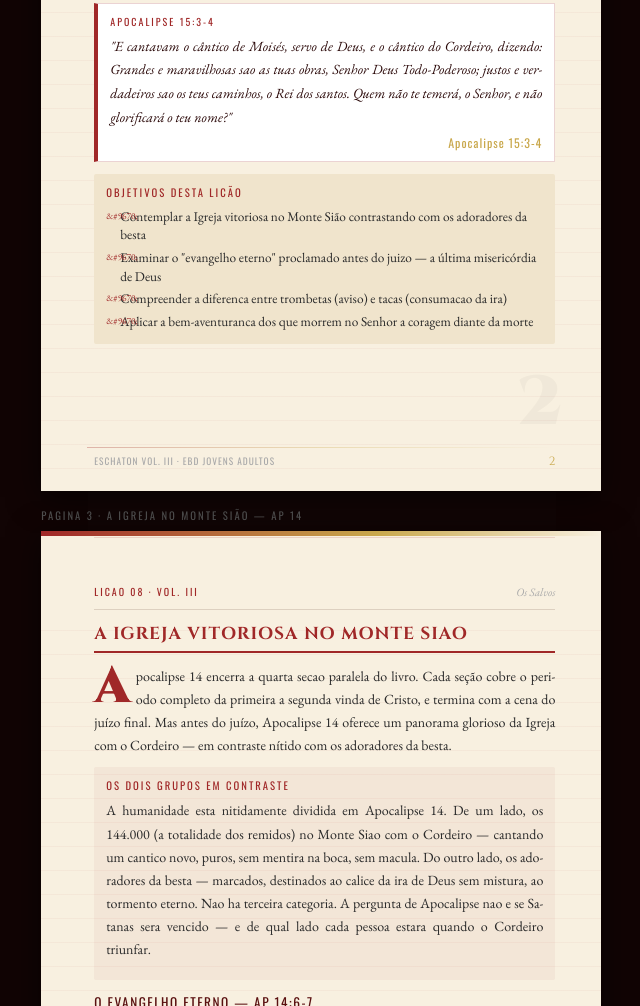
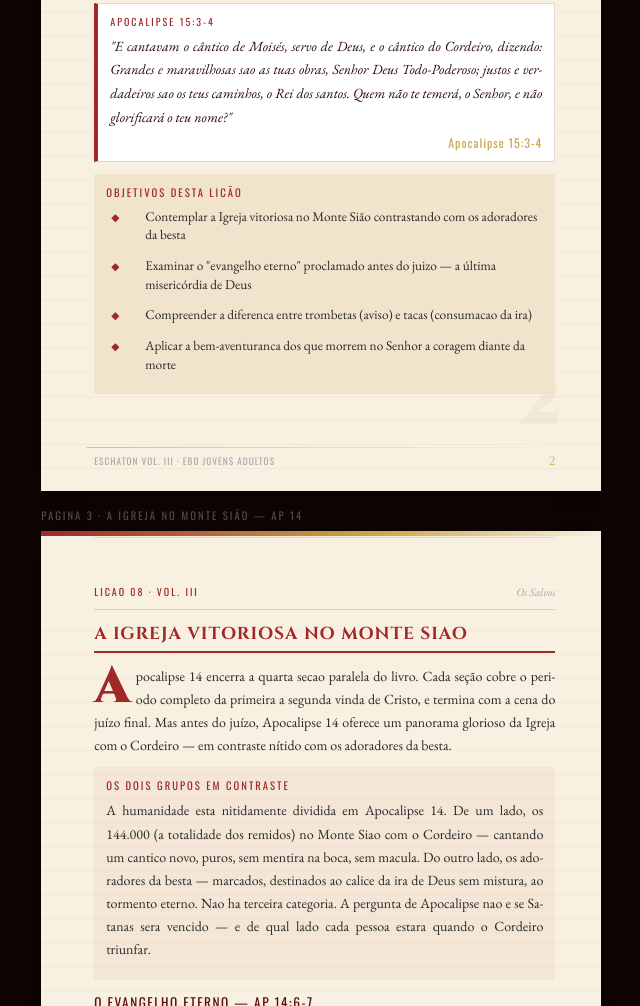
Before and after one commit to IgrejaManancialdeVida/li-esebd-v.3, a plain HTML site: page licao-08.html in a window 1280 px wide. Shown: the part 1244-2250 px from the top of the page, without its empty margins (319-959 px from the left). Drawn offline with nearby package versions, Linux system fonts and the light colour scheme.

Commit message:
Update licao-08.html

```diff
--- a/licao-08.html
+++ b/licao-08.html
@@ -66,7 +66,30 @@ p{font-family:'EB Garamond',serif;font-size:10.5pt;line-height:1.65;color:var(--
 .obj .ot{font-family:'Oswald',sans-serif;font-size:8pt;letter-spacing:2px;text-transform:uppercase;color:var(--cor);margin-bottom:6px;}
 .obj ul{list-style:none;padding:0;}
 .obj ul li{font-family:'EB Garamond',serif;font-size:10pt;color:var(--ct);padding:2px 0 2px 14px;position:relative;line-height:1.4;}
-.obj ul li::before{content:'&#9670;';position:absolute;left:0;color:var(--cor);font-size:7pt;top:4px;}
+.obj ul{list-style:none;padding:0;}
+/* Formatação da lista de objetivos */
+.ot + ul {
+    list-style: none !important;
+    padding-left: 25px !important; /* Espaço para o marcador não atropelar o texto */
+    position: relative !important;
+}
+
+.ot + ul li {
+    position: relative !important;
+    margin-bottom: 8px !important;
+    line-height: 1.4 !important;
+}
+
+.ot + ul li::before {
+    content: '\25c6' !important; /* Código do losango */
+    position: absolute !important;
+    left: -20px !important;      /* Posiciona o losango à esquerda */
+    color: var(--cor) !important;
+    font-size: 8pt !important;
+    top: 4px !important;
+    display: inline-block !important;
+    visibility: visible !important;
+}
 .sep{display:flex;align-items:center;gap:10px;margin:12px 0;opacity:0.3;position:relative;z-index:1;}
 .sep::before,.sep::after{content:'';flex:1;height:1px;background:var(--cor);}
 .sep span{font-size:8pt;color:var(--ouro);}
```
